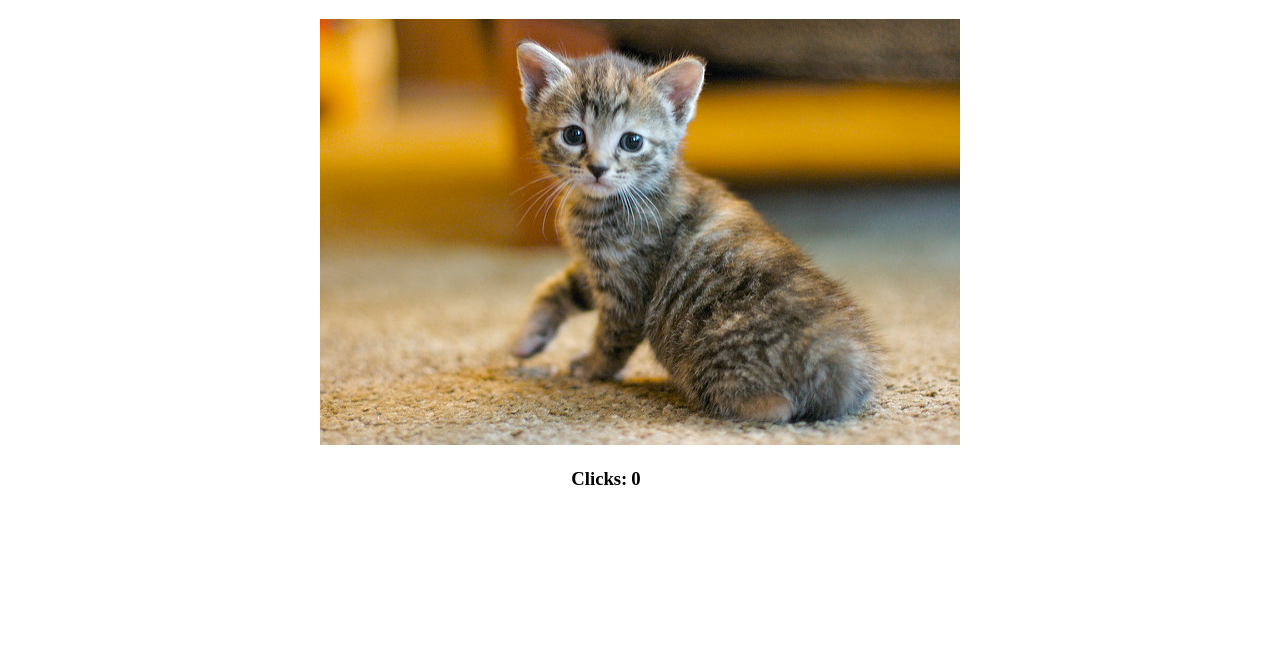
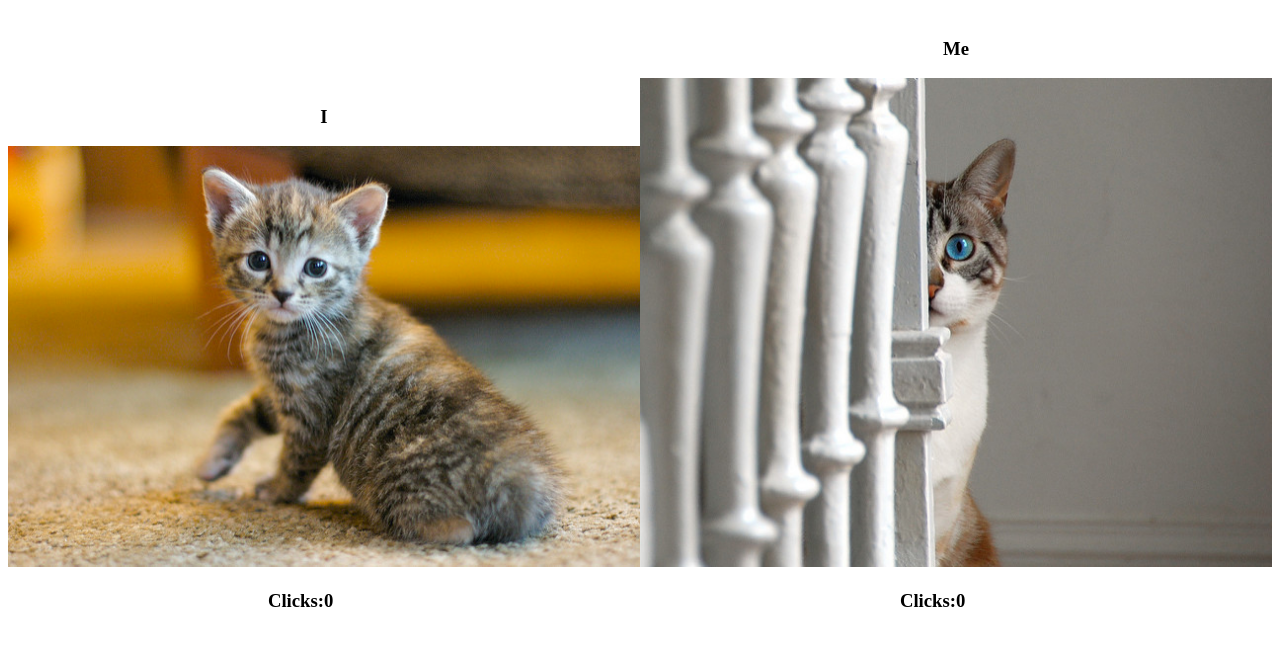
Before and after one commit to rjmanzoni/frontend-cat-click, a plain HTML site: page index.html in a window 1280 px wide. Shown: the part 61-706 px from the top of the page. Drawn offline with Linux system fonts and the light colour scheme.

Commit message:
commit inicial

```diff
--- a/index.html
+++ b/index.html
@@ -8,7 +8,7 @@
 			}
 			.tet{
 				display: inline-block;
-				width: 49%;
+				width: 50%;
 			}
 
 		</style>
@@ -18,23 +18,33 @@
 		<div align="center">
 			<h1>Cat Click</h1>
 		</div>
-		<div id="cat" align="center">
-			<img src="images/cat.jpg">
+		<div id='cats'>
+
 		</div>
-		<div>
-			<div class="tet" align="right"><h3 >Clicks:</h3></div>
-			<div class="tet" ><h3 id="counter">0</h3></div>
-		</div>
+
 	</body>
 	<script type="text/javascript">
 
-		var x = 0;
+		HTMLCat = '<div class="tet"><div align="center"><h3>$catName</h3></div><img id="$catId" width=100% src="images/$catImage"><div><div class="tet" align="right"><h3 >Clicks:</h3></div><div class="tet" ><h3 id="$counter">0</h3></div></div></div>'
 
-		var elem = document.getElementById('cat');
-		elem.addEventListener('click', function(){
-		  var c = document.getElementById('counter');
-		  c.innerHTML = x++;
+		var catI = "I";
+		var catMe = "Me";
+		var cats = ["I", "Me"];
 
-		}, false);
+		document.getElementById('cats').insertAdjacentHTML('beforeend',HTMLCat.replace('$catName',cats[0]).replace('$catId',cats[0]).replace('$catImage','cat.jpg').replace('$counter','counter'+cats[0]));
+		document.getElementById('cats').insertAdjacentHTML('beforeend',HTMLCat.replace('$catName',cats[1]).replace('$catId',cats[1]).replace('$catImage','cat2.jpg').replace('$counter','counter'+cats[1]));
+
+		for (var i = 0; i < cats.length; i++) {
+			var elem = document.getElementById(cats[i]);
+
+			elem.addEventListener('click',f(i), false);
+		}
+
+		function f(value){
+			return function(){
+				var c = document.getElementById('counter'+cats[value]);
+		 		c.innerHTML = parseInt(c.innerHTML)+1;
+			}
+		}
 	</script>
 </html>
```
